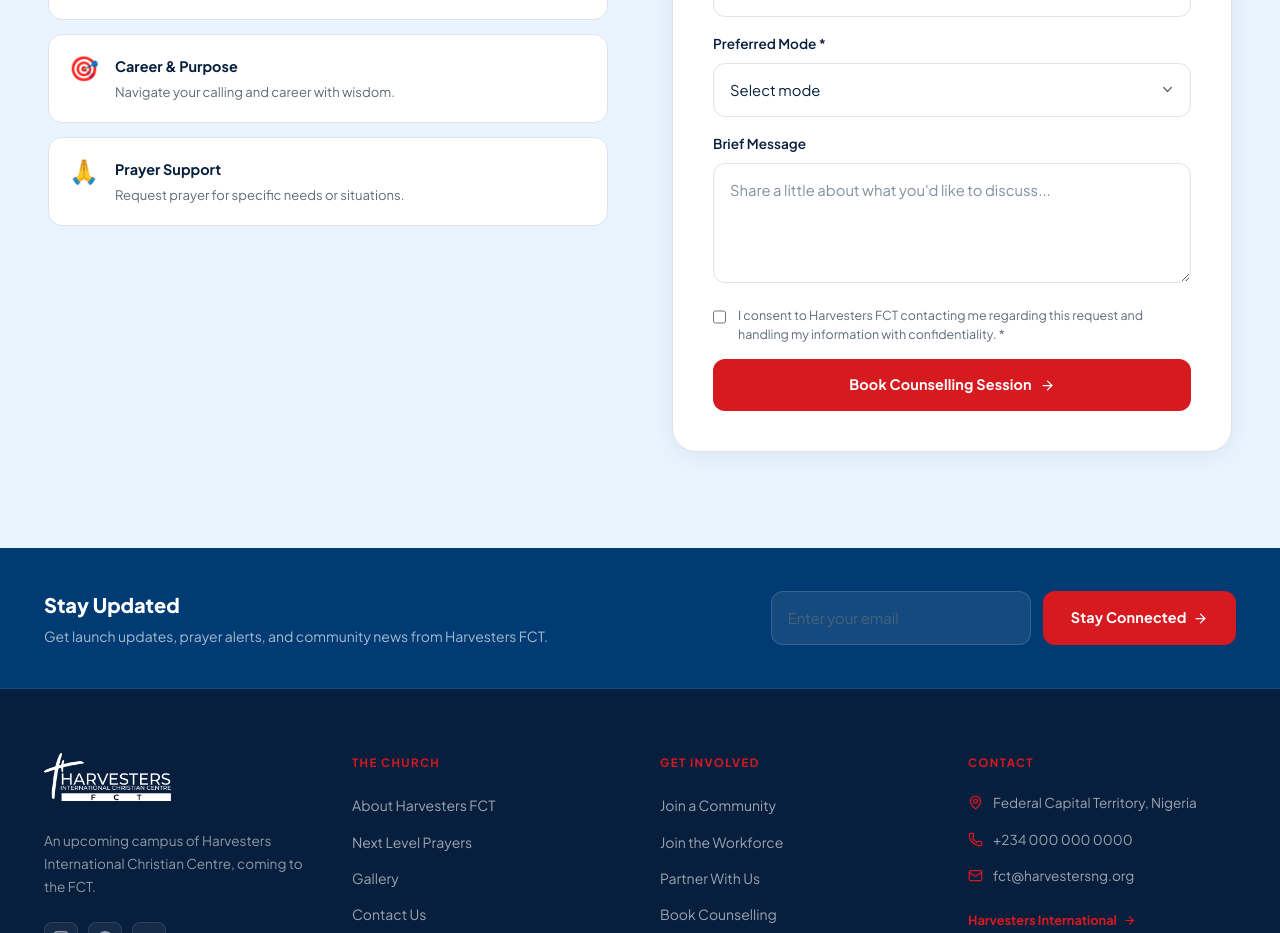
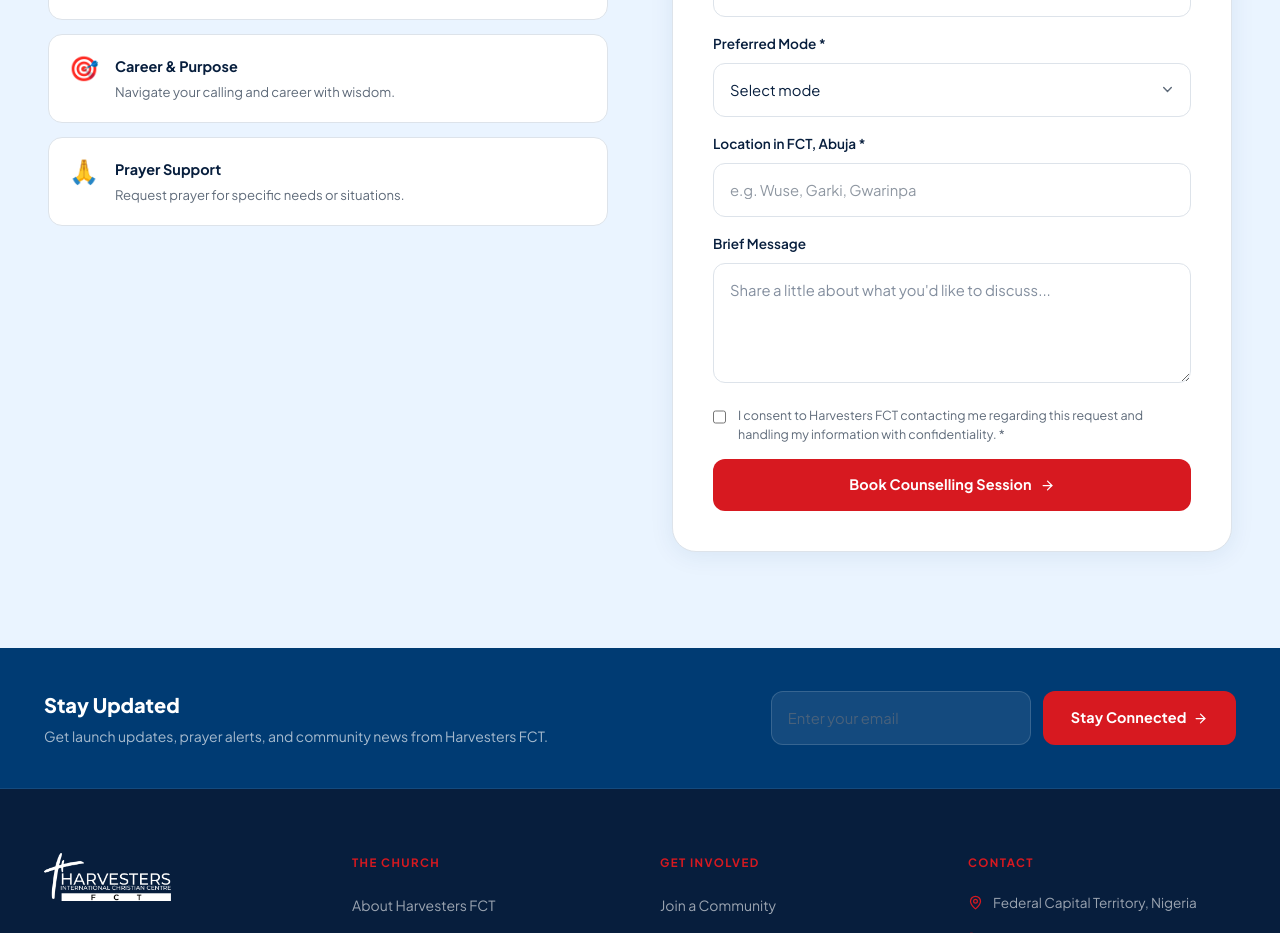
Before and after one commit to fatade1/Harvesters-FCT, a Next.js app: page /counselling in a window 1280 px wide. Shown: the part 1000-1933 px from the top of the page. Built offline with nearby package versions, Linux system fonts and the light colour scheme.

Commit message:
Remove physical option and add location field to counselling booking form

```diff
--- a/src/app/counselling/page.tsx
+++ b/src/app/counselling/page.tsx
@@ -4,10 +4,10 @@ import { useState } from 'react';
 import { ArrowRight, Check } from 'lucide-react';
 
 const categories = ['General Counselling', 'Relationship / Marriage', 'Family', 'Career / Purpose', 'Spiritual Growth', 'Prayer Request', 'Other'];
-const modes = ['Physical', 'Phone Call', 'Video Call'];
+const modes = ['Phone Call', 'Video Call'];
 
 export default function CounsellingPage() {
-  const [form, setForm] = useState({ fullName: '', phone: '', email: '', date: '', time: '', category: '', message: '', mode: '', consent: false });
+  const [form, setForm] = useState({ fullName: '', phone: '', email: '', date: '', time: '', category: '', mode: '', location: '', message: '', consent: false });
   const [submitted, setSubmitted] = useState(false);
   const [loading, setLoading] = useState(false);
 
@@ -105,6 +105,9 @@ export default function CounsellingPage() {
                         {modes.map(m => <option key={m} value={m}>{m}</option>)}
                       </select>
                     </div>
+                    <div><label className="form-label" htmlFor="c-loc">Location in FCT, Abuja *</label>
+                      <input id="c-loc" type="text" required className="form-input" placeholder="e.g. Wuse, Garki, Gwarinpa" value={form.location} onChange={e => setForm(f => ({ ...f, location: e.target.value }))} />
+                    </div>
                     <div><label className="form-label" htmlFor="c-msg">Brief Message</label><textarea id="c-msg" className="form-textarea" placeholder="Share a little about what you'd like to discuss..." value={form.message} onChange={e => setForm(f => ({ ...f, message: e.target.value }))} /></div>
                     <div style={{ display: 'flex', alignItems: 'flex-start', gap: '0.75rem' }}>
                       <input id="c-consent" type="checkbox" required checked={form.consent} onChange={e => setForm(f => ({ ...f, consent: e.target.checked }))} style={{ marginTop: '3px', accentColor: '#D71920', width: '16px', height: '16px', cursor: 'pointer' }} />
```
